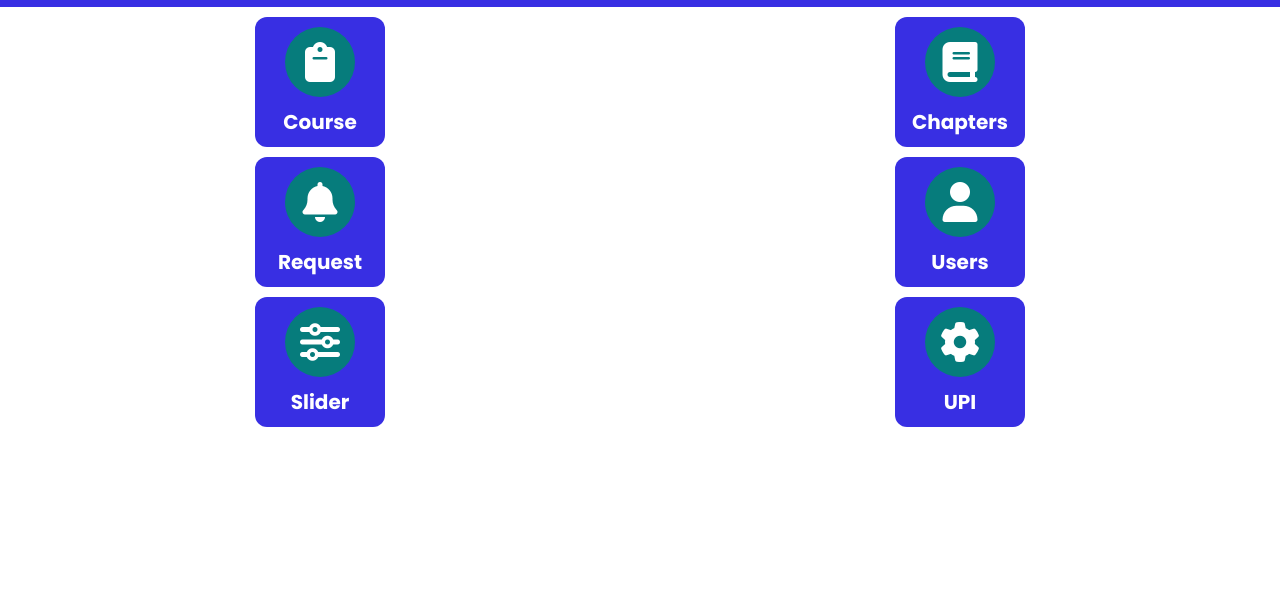
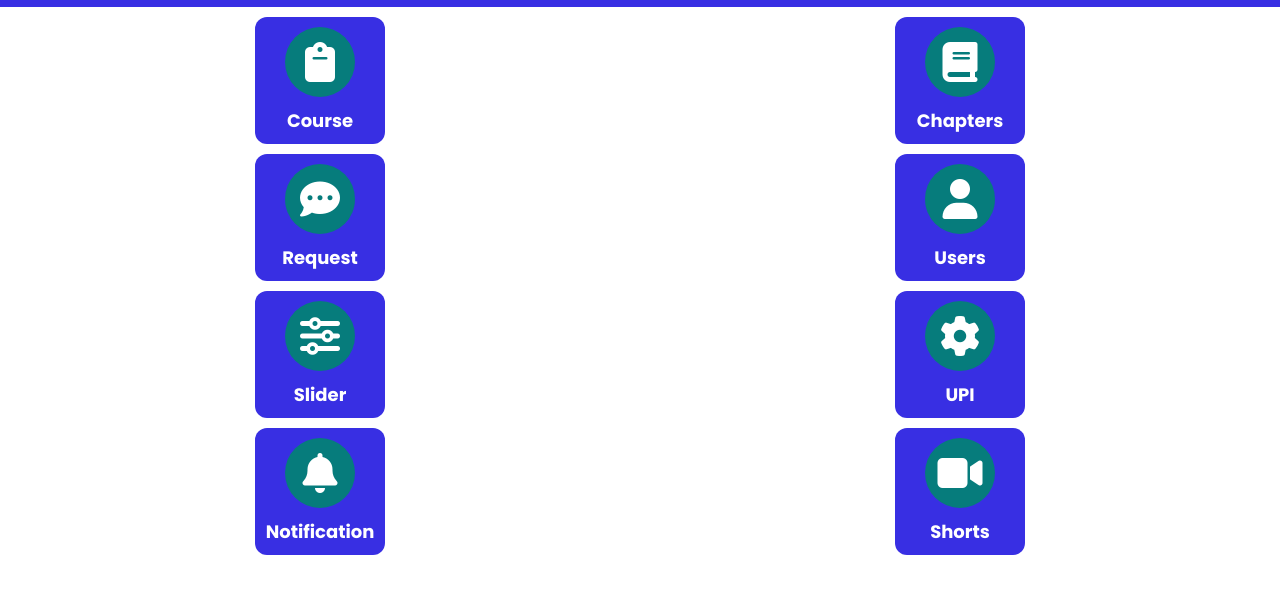
Before and after one commit to DouchUp/admin_panel, a plain HTML site: page index.html in a window 1280 px wide. Shown: the part 48-642 px from the top of the page. Drawn offline with Linux system fonts and the light colour scheme.

Commit message:
Update index.html

```diff
--- a/index.html
+++ b/index.html
@@ -6,7 +6,7 @@
     .hyperlink { color: #fff; font-weight: 700; background: #382fe3; width: 110px; padding: 10px; border-radius: 12px; margin: 10px 0 0 0; display: flex; flex-direction: column; text-decoration: none; align-items: center; gap: 10px; }
     .tabs { display: flex; align-items: center; justify-content: space-around; }
     .hyperlink > i { font-size: 40px; overflow: hidden; padding: 10px; background: #067c7c; color: #fff; display: flex; align-items: center; justify-content: center; border-radius: 125px; width: 50px; height: 50px; }
-    .hyperlink > span { font-size: 20px; }
+    .hyperlink > span { font-size: 18px; }
 </style>
 <div class="header">
     <h2>Admin Dashboard</h2>
@@ -22,7 +22,7 @@
 </div>
 <div class="tabs">
     <a class="hyperlink" href="request.html">
-        <i class="fa-solid fa-bell"></i>
+        <i class="fa-solid fa-comment-dots"></i>
         <span>Request</span>
     </a><a class="hyperlink" href="users.html">
         <i class="fa-solid fa-user"></i>
@@ -38,3 +38,12 @@
         <span>UPI</span>
     </a>
 </div>
+<div class="tabs">
+    <a class="hyperlink" href="notification.html">
+        <i class="fa-solid fa-bell"></i>
+        <span>Notification</span>
+    </a><a class="hyperlink" href="shorts.html">
+        <i class="fa-solid fa-video"></i>
+        <span>Shorts</span>
+    </a>
+</div>
```
